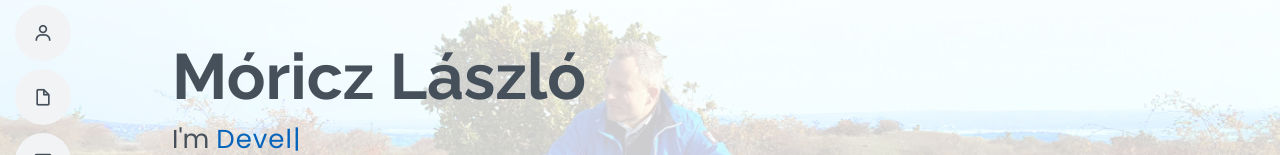
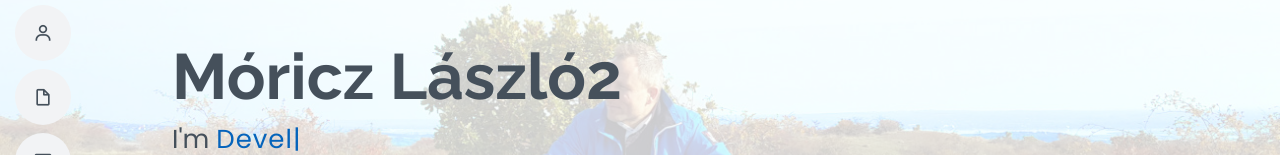
Before and after one commit to moriczPro/moriczPro.github.io, a plain HTML site: page index.html in a window 1280 px wide. Shown: the part 267-422 px from the top of the page. Drawn offline with nearby package versions, Linux system fonts and the light colour scheme.

Commit message:
Update index.html

```diff
--- a/index.html
+++ b/index.html
@@ -59,7 +59,7 @@
   <!-- ======= Hero Section ======= -->
   <section id="hero" class="d-flex flex-column justify-content-center">
     <div class="container" data-aos="zoom-in" data-aos-delay="100">
-      <h1>Móricz László</h1>
+      <h1>Móricz László2</h1>
       <p>I'm <span class="typed" data-typed-items="Designer, Developer, Freelancer, Photographer"></span></p>
       <div class="social-links">
         <a href="#" class="twitter"><i class="bx bxl-twitter"></i></a>
```
